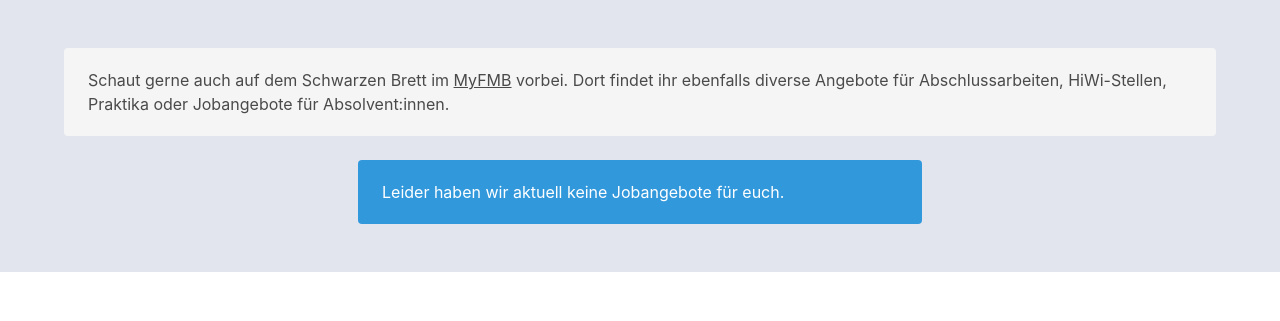
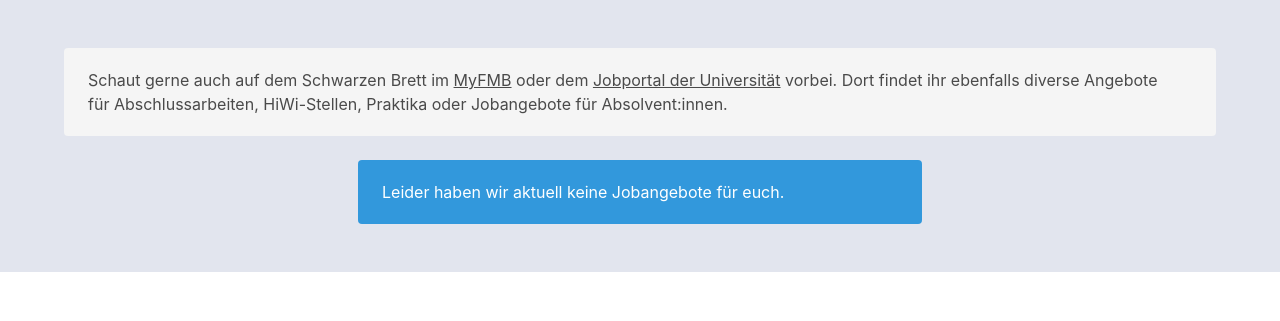
Before and after one commit to timptner/farafmb, a Django app: page /jobs/ in a window 1280 px wide. Shown: the part 72-393 px from the top of the page. Run offline with Django 3.2, Linux system fonts and the light colour scheme; data that the repository does not hold is empty; some libraries are stand-ins or nearby versions.

Commit message:
Update job_list.html

```diff
--- a/jobs/templates/jobs/job_list.html
+++ b/jobs/templates/jobs/job_list.html
@@ -6,8 +6,9 @@
     <div class="container">
         <div class="notification">
             Schaut gerne auch auf dem Schwarzen Brett im
-            <a href="https://www.fmb.ovgu.de/myFMB/Schwarzes+Brett.html" target="_blank">MyFMB</a> vorbei. Dort findet
-            ihr ebenfalls diverse Angebote für Abschlussarbeiten, HiWi-Stellen, Praktika oder Jobangebote für
+            <a href="https://www.fmb.ovgu.de/myFMB/Schwarzes+Brett.html" target="_blank">MyFMB</a> oder dem
+            <a href="https://www.ovgu.de/jobteaser.html" target="_blank">Jobportal der Universität</a> vorbei. Dort
+            findet ihr ebenfalls diverse Angebote für Abschlussarbeiten, HiWi-Stellen, Praktika oder Jobangebote für
             Absolvent:innen.
         </div>
         <div class="columns is-multiline is-centered">
```
